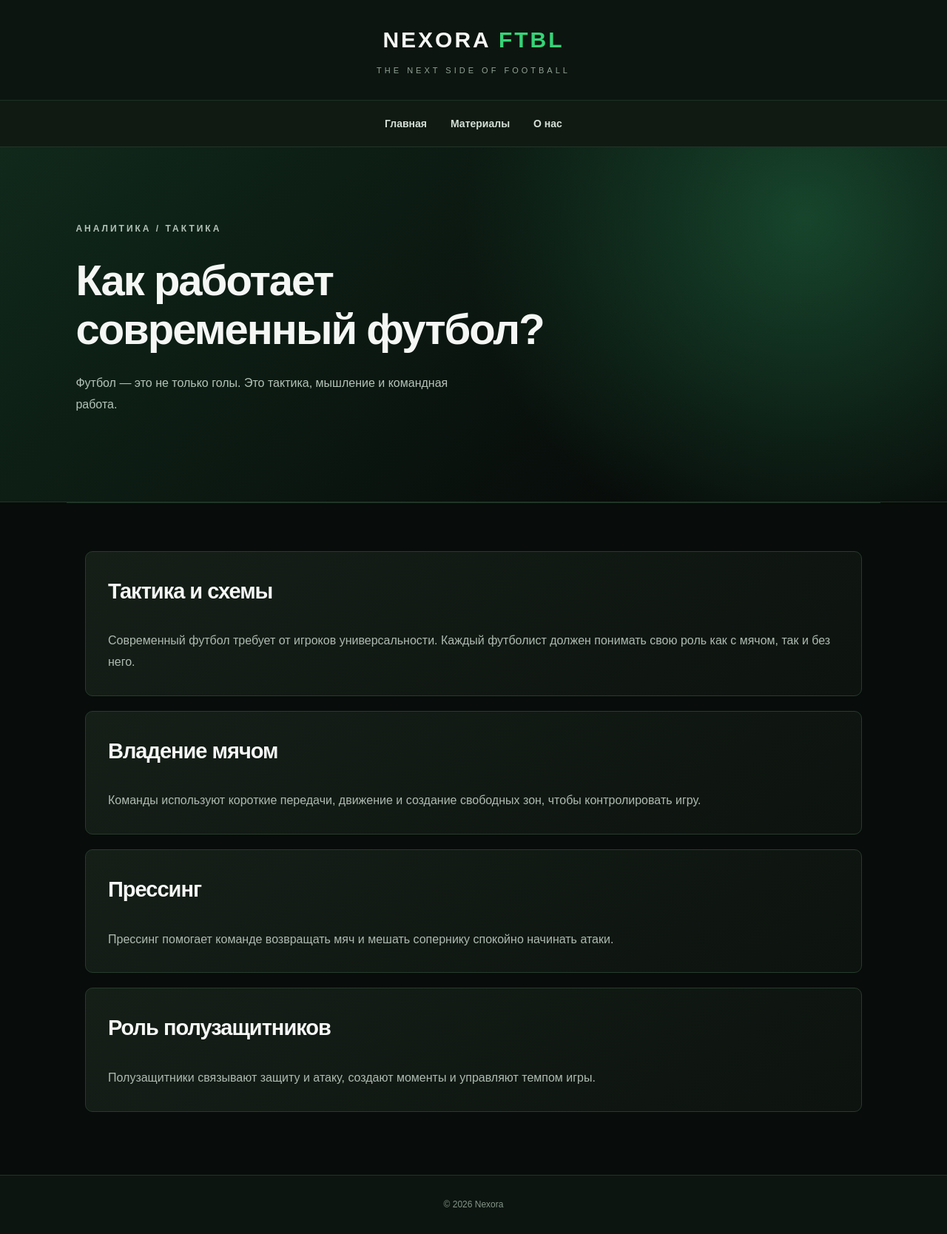
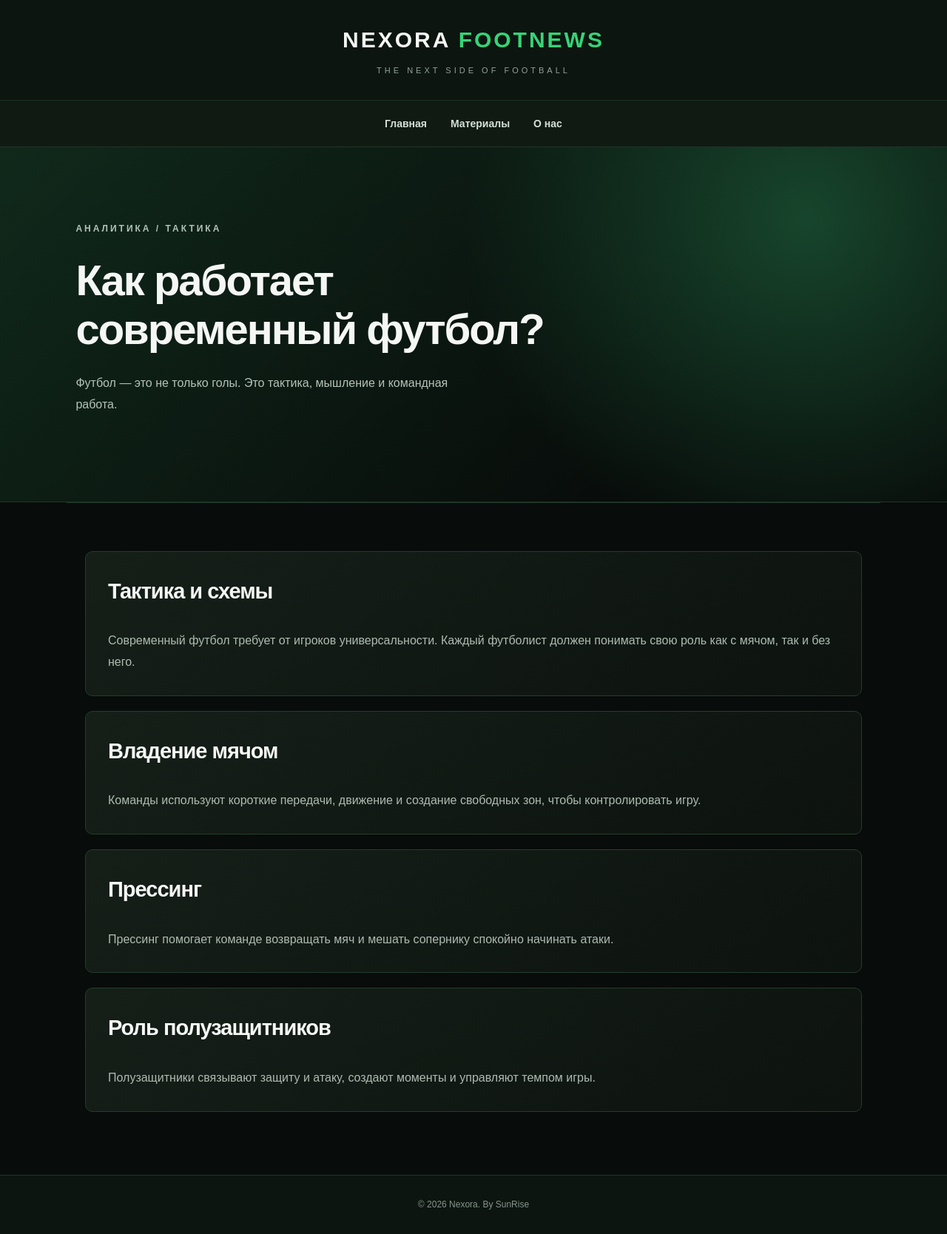
Before and after one commit to SunRise228-alt/Nexora, a plain HTML site: page analysis.html in a window 1280 px wide. Shown: the whole page at 74% size. Drawn offline with Linux system fonts and the light colour scheme.

Commit message:
Update logo and footer text in analysis.html

```diff
--- a/analysis.html
+++ b/analysis.html
@@ -9,7 +9,7 @@
 <body>
 
 <header>
-  <div class="logo">Nexora <span>ftbl</span></div>
+  <div class="logo">Nexora <span>footnews</span></div>
   <p>The next side of football</p>
 </header>
 
@@ -49,7 +49,7 @@
   </section>
 
 
-<footer>© 2026 Nexora</footer>
+<footer>© 2026 Nexora. By SunRise</footer>
 
 </body>
 </html>
```
